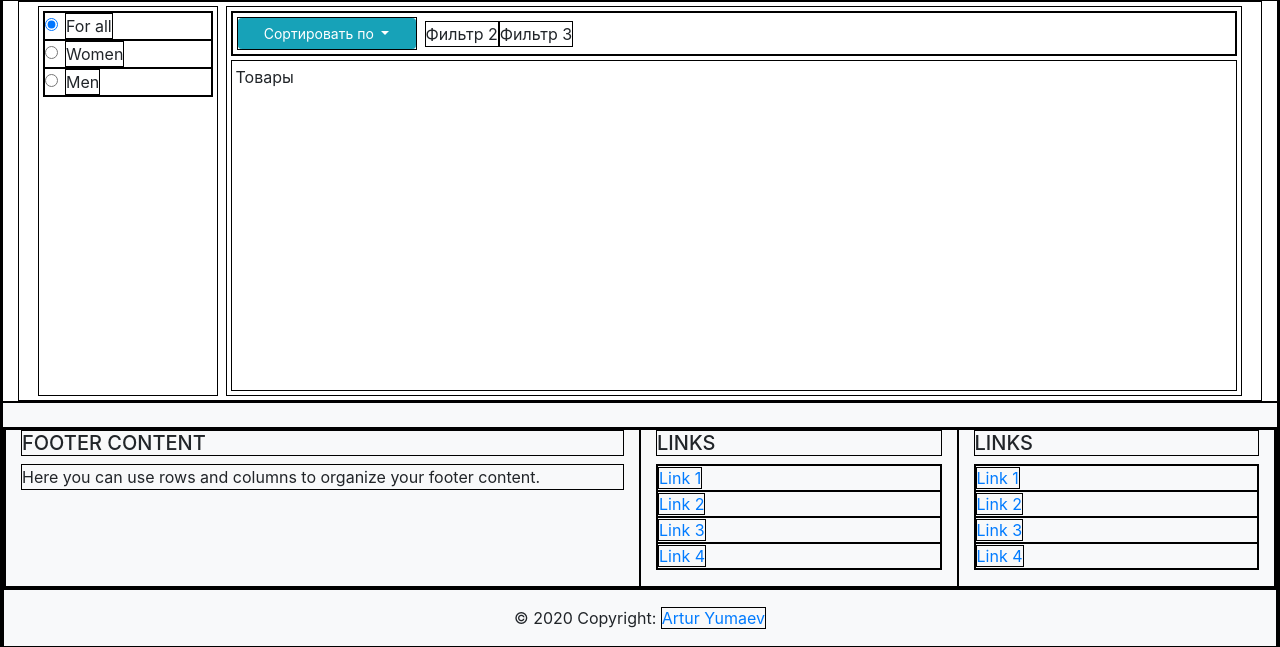
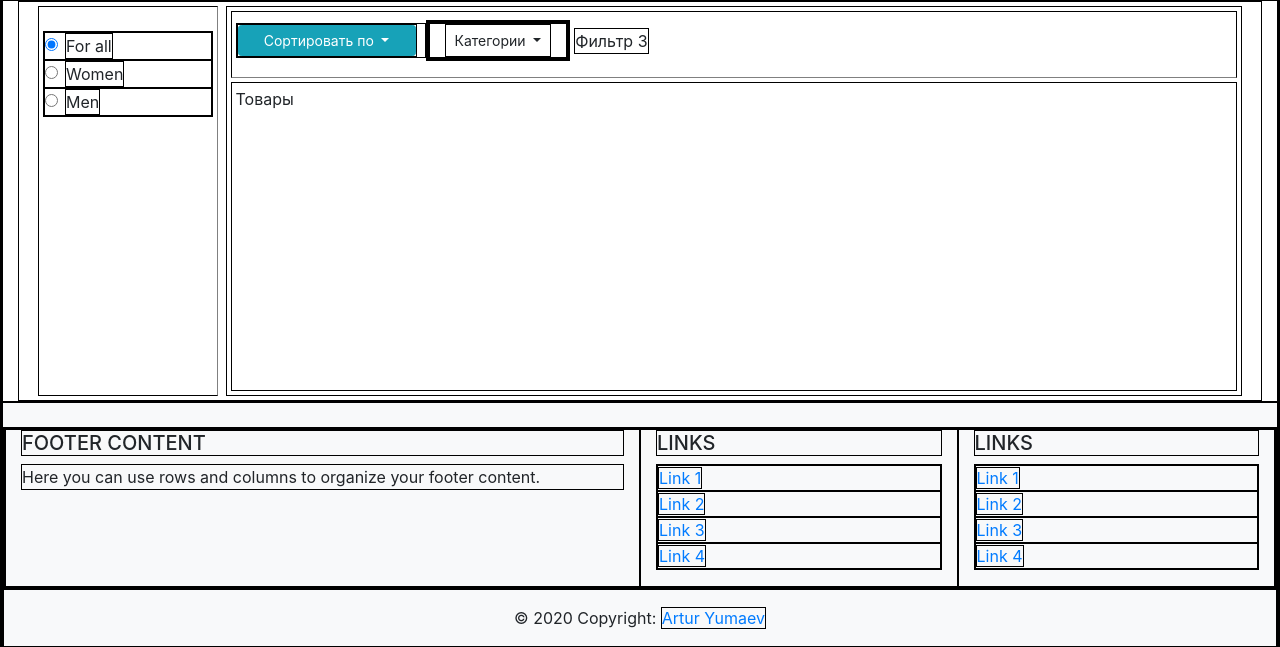
Before and after one commit to arturyumaev/Databases-Course-Work, a Flask app: page /collection/ in a window 1280 px wide. Shown: the part 68-715 px from the top of the page. Run offline with Flask 2, Linux system fonts and the light colour scheme; some libraries are stand-ins or nearby versions.

Commit message:
сверстал чекбоксы для фильтров. нужно еще добавить фильтр по ценам

```diff
--- /dev/null
+++ b/webApp/static/css/collection.css
@@ -0,0 +1,3 @@
+#filters-border-bottom {
+    border-bottom: 1px solid grey;
+}
--- a/webApp/static/js/catalog.js
+++ b/webApp/static/js/catalog.js
@@ -2,3 +2,26 @@ function myFunction(sort_on) {
     console.log(sort_on);
     document.querySelector("#sorting-button").textContent=sort_on;
 }
+
+var options = [];
+
+$( '.dropdown-menu-category a' ).on( 'click', function( event ) {
+
+   var $target = $( event.currentTarget ),
+       val = $target.attr( 'data-value' ),
+       $inp = $target.find( 'input' ),
+       idx;
+
+   if ( ( idx = options.indexOf( val ) ) > -1 ) {
+      options.splice( idx, 1 );
+      setTimeout( function() { $inp.prop( 'checked', false ) }, 0);
+   } else {
+      options.push( val );
+      setTimeout( function() { $inp.prop( 'checked', true ) }, 0);
+   }
+
+   $( event.target ).blur();
+
+   console.log( options );
+   return false;
+});
--- a/webApp/templates/collection.html
+++ b/webApp/templates/collection.html
@@ -3,7 +3,7 @@
 
 <div class="container-fluid d-flex flex-row" style="height: 400px;">
     <!-- Левый блок. Выбор категории -->
-    <div class="m-1 p-1" style="width: 15%; min-width: 120px;">
+    <div class="m-1 p-1 pt-4" style="width: 15%; min-width: 120px; border-right: 1px solid grey;">
 
         <!-- Форма выбора пола -->
         <form>
@@ -37,33 +37,51 @@
     <!-- Правый блок. Товары и фильтр -->
     <div class="m-1 p-1 d-flex flex-column" style="width: 85%">
         <!-- Фильтры сверху -->
-        <form>
-            <div class="d-flex flex-row justify-content-start align-items-center p-1">
 
-                <!-- Сортировка -->
+        <div id="filters-border-bottom" class="d-flex flex-row justify-content-start align-items-center p-1 pb-3 pt-2">
+
+            <!-- Сортировка -->
+            <form>
                 <div class="btn-group mr-2" style="width: 180px;">
                     <button id="sorting-button" class="btn btn-info btn-sm dropdown-toggle" type="button" data-toggle="dropdown" aria-haspopup="true" aria-expanded="false">
                         Сортировать по
                     </button>
                     <div class="dropdown-menu">
-                        <a onclick="myFunction('По популярности')"    class="dropdown-item" active href="#">По популярности</a>
-                        <a onclick="myFunction('Цена возрастание')"   class="dropdown-item" href="#">Цена возрастание</a>
-                        <a onclick="myFunction('Цена убывание')"      class="dropdown-item" href="#">Цена убывание</a>
-                        <a onclick="myFunction('Размер возрастание')" class="dropdown-item" href="#">Размер возрастание</a>
-                        <a onclick="myFunction('Размер убывание')"    class="dropdown-item" href="#">Размер убывание</a>
+                        <a onclick="myFunction('По популярности')"  class="dropdown-item" active href="#">По популярности</a>
+                        <a onclick="myFunction('Цена возрастание')" class="dropdown-item" href="#">Цена возрастание</a>
+                        <a onclick="myFunction('Цена убывание')"    class="dropdown-item" href="#">Цена убывание</a>
                     </div>
                 </div>
+            </form>
 
 
-                <div>
-                    Фильтр 2
-                </div>
-
-                <div>
-                    Фильтр 3
+            <div class="mr-1">
+                <div class="container">
+                    <div class="row">
+                        <div class="col-lg-12">
+                            <div class="button-group">
+                                <button type="button" class="btn btn-default btn-sm dropdown-toggle" data-toggle="dropdown">
+                                    Категории
+                                </button>
+                                <ul class="dropdown-menu dropdown-menu-category">
+                                    <li><a href="#" class="small" data-value="option1" tabIndex="-1"><input type="checkbox"/>&nbsp;Option 1</a></li>
+                                    <li><a href="#" class="small" data-value="option2" tabIndex="-1"><input type="checkbox"/>&nbsp;Option 2</a></li>
+                                    <li><a href="#" class="small" data-value="option3" tabIndex="-1"><input type="checkbox"/>&nbsp;Option 3</a></li>
+                                    <li><a href="#" class="small" data-value="option4" tabIndex="-1"><input type="checkbox"/>&nbsp;Option 4</a></li>
+                                    <li><a href="#" class="small" data-value="option5" tabIndex="-1"><input type="checkbox"/>&nbsp;Option 5</a></li>
+                                    <li><a href="#" class="small" data-value="option6" tabIndex="-1"><input type="checkbox"/>&nbsp;Option 6</a></li>
+                                </ul>
+                            </div>
+                        </div>
+                    </div>
                 </div>
             </div>
-        </form>
+
+            <div class="mr-1">
+                Фильтр 3
+            </div>
+        </div>
+
         <!-- Каталог товаров или сообщение, что их нет -->
         <div class="flex-grow-1 p-1 mt-1">
             Товары
--- a/webApp/templates/parent_template.html
+++ b/webApp/templates/parent_template.html
@@ -4,6 +4,7 @@
 <head>
   <title>{{ title }}</title>
   <link rel="stylesheet" type="text/css" href="{{ url_for('static', filename='css/home.css') }}">
+  <link rel="stylesheet" type="text/css" href="{{ url_for('static', filename='css/collection.css') }}">
   <link rel="stylesheet" href="https://stackpath.bootstrapcdn.com/bootstrap/4.4.1/css/bootstrap.min.css" integrity="sha384-Vkoo8x4CGsO3+Hhxv8T/Q5PaXtkKtu6ug5TOeNV6gBiFeWPGFN9MuhOf23Q9Ifjh" crossorigin="anonymous">
   <meta charset="UTF-8">
 </head>
@@ -140,6 +141,7 @@
 
     </footer>
 
+    <script src="https://ajax.googleapis.com/ajax/libs/jquery/3.4.1/jquery.min.js"></script>
     <script src="{{ url_for('static', filename='js/catalog.js') }}"></script>
     <script src="https://code.jquery.com/jquery-3.4.1.slim.min.js" integrity="sha384-J6qa4849blE2+poT4WnyKhv5vZF5SrPo0iEjwBvKU7imGFAV0wwj1yYfoRSJoZ+n" crossorigin="anonymous"></script>
     <script src="https://cdn.jsdelivr.net/npm/popper.js@1.16.0/dist/umd/popper.min.js" integrity="sha384-Q6E9RHvbIyZFJoft+2mJbHaEWldlvI9IOYy5n3zV9zzTtmI3UksdQRVvoxMfooAo" crossorigin="anonymous"></script>
```
